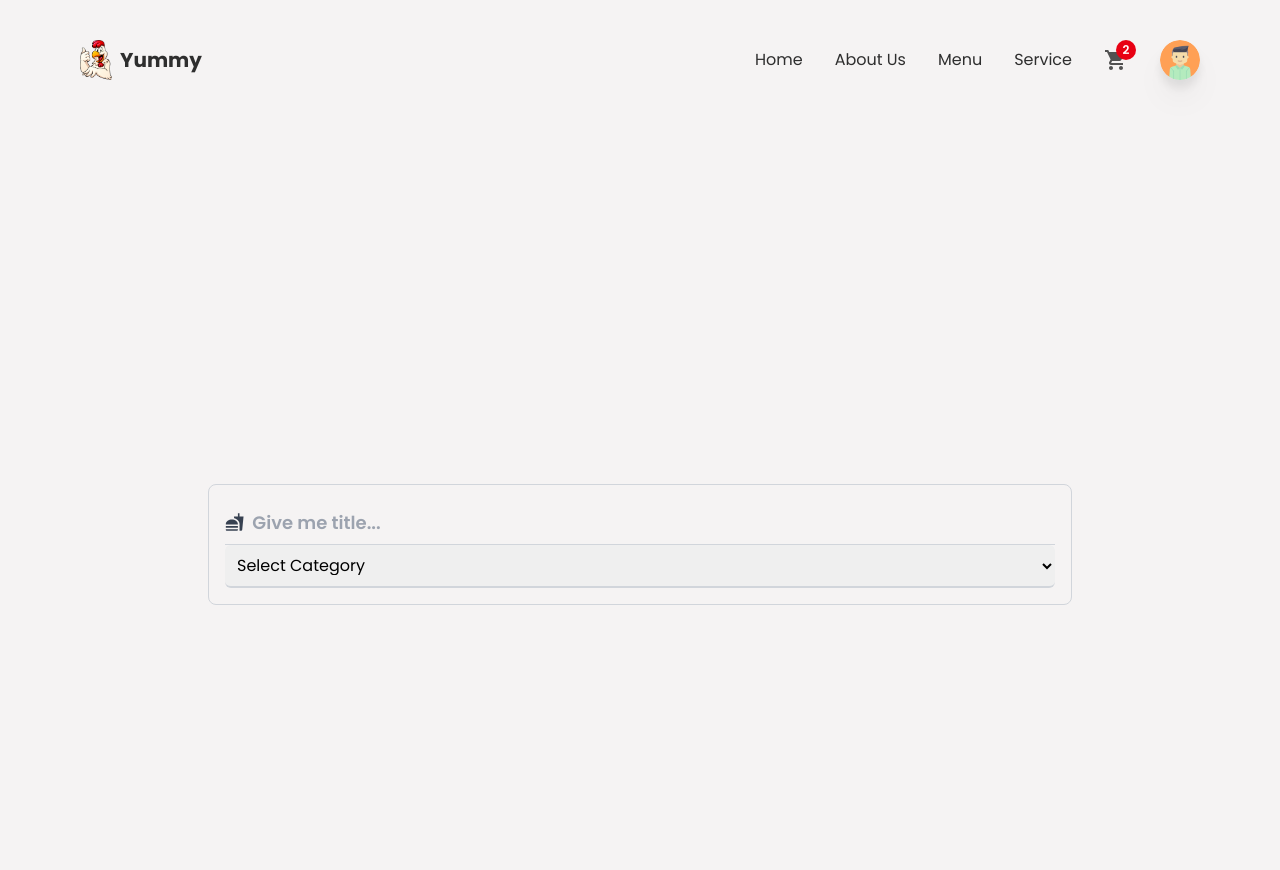
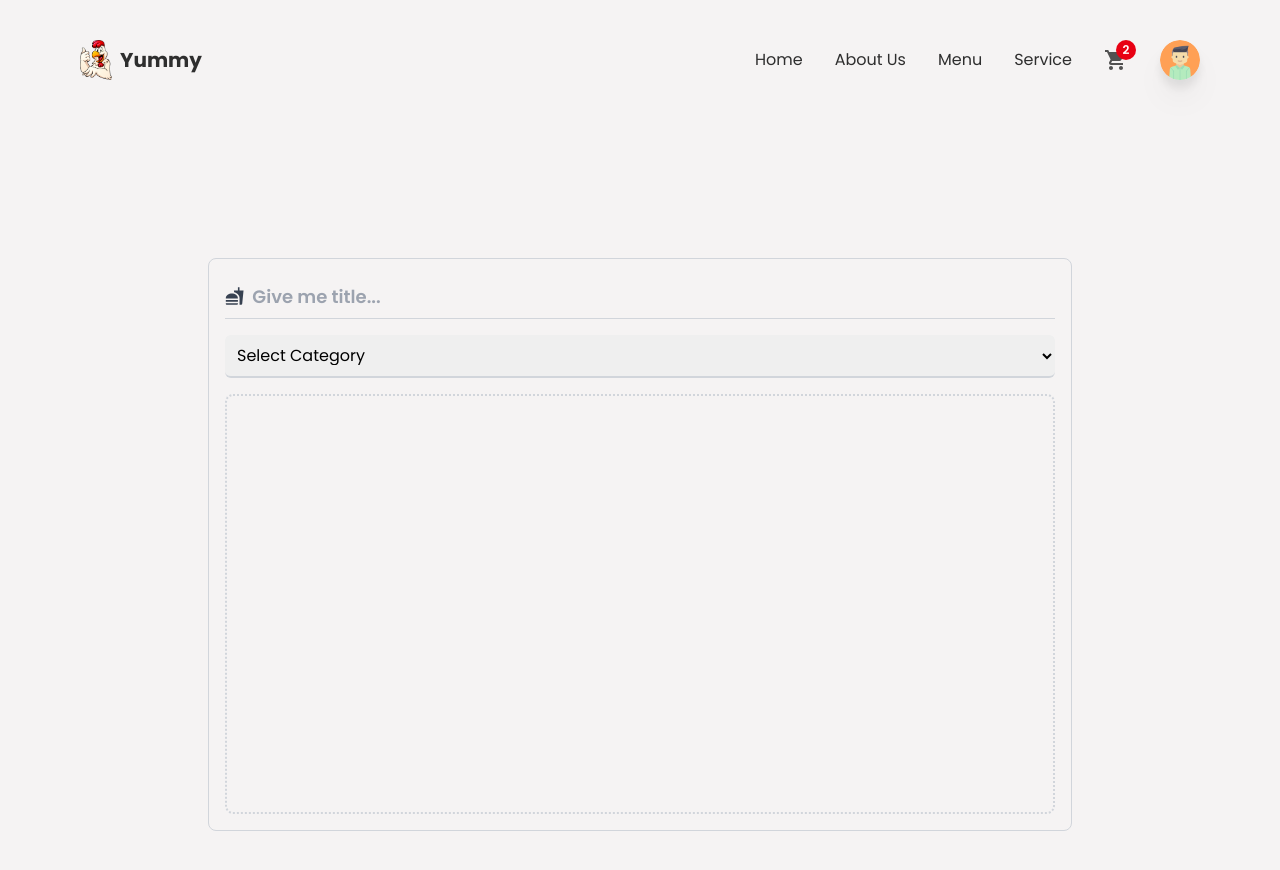
Before and after one commit to Gans19/Restaurant-App, a React (Create React App) app: page /createItem in a window 1280 px wide. Shown: the top 870 px of the page. Built offline with nearby package versions, Linux system fonts and the light colour scheme.

Commit message:
starting loader animation

```diff
--- a/src/components/Header/createContainer.jsx
+++ b/src/components/Header/createContainer.jsx
@@ -18,7 +18,7 @@ const CreateContainer = () => {
 
 	return (
 		<div className="w-full min-h-screen flex items-center justify-center ">
-			<div className="w-[90%] md:w-[75%] border border-gray-300 rounded-lg p-4 flex flex-col items-center justify-center">
+			<div className="w-[90%] md:w-[75%] border border-gray-300 rounded-lg p-4 flex flex-col items-center justify-center gap-4">
 				{fields && (
 					<motion.p
 						initial={{ opacity: 0 }}
@@ -63,6 +63,8 @@ const CreateContainer = () => {
 							))}
 					</select>
 				</div>
+
+				<div className="group flex justify-center flex-col items-center border-2 border-dotted border-gray-300 w-full h-225 md:h-420 cursor-pointer rounded-lg"></div>
 			</div>
 		</div>
 	);
```
